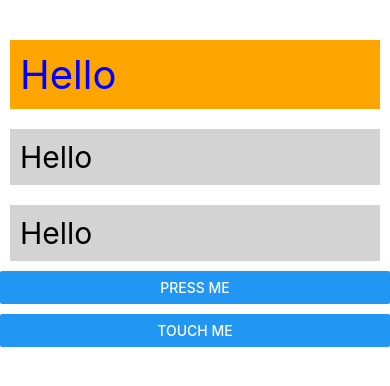
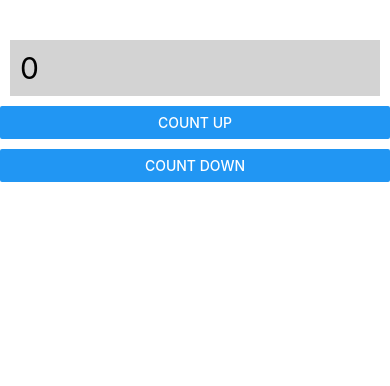
Before and after one commit to hyerindev/Mobile-App-Making, a React Native app: screen / in a window 390 px wide. Shown: the top 386 px of the page. Built offline with nearby package versions, Linux system fonts and the light colour scheme.

Commit message:
(lab 5) Counter App

```diff
--- a/App.tsx
+++ b/App.tsx
@@ -1,13 +1,6 @@
 import { useState } from "react";
 import { Text, View, Button } from "react-native";
 
-var head_st = {
-  fontSize: 40,
-  color: "blue",
-  backgroundColor: "orange",
-  padding: 10,
-  margin: 10,
-};
 var text_st = {
   fontSize: 30,
   backgroundColor: "lightgray",
@@ -16,25 +9,24 @@ var text_st = {
 };
 
 const App = () => {
-  const [hello, setHello] = useState("Hello");
-
-  function action() {
-    setHello("Nice to meet you");
-  }
+  const [val, setVal] = useState(0);
 
   return (
     <View style={{ paddingTop: 30 }}>
-      <Text style={head_st}>{hello}</Text>
-      <Text style={text_st}>{hello}</Text>
-      <Text style={text_st}>{hello}</Text>
+      <Text style={text_st}>{val}</Text>
       <Button
-        title="Press Me"
+        title="Count Up"
         onPress={function () {
-          setHello("Hello, Ewha");
+          setVal(1);
         }}
       />
       <View style={{ height: 10 }}></View>
-      <Button title="Touch Me" onPress={action} />
+      <Button
+        title="Count Down"
+        onPress={function () {
+          setVal(2);
+        }}
+      />
     </View>
   );
 };
```
